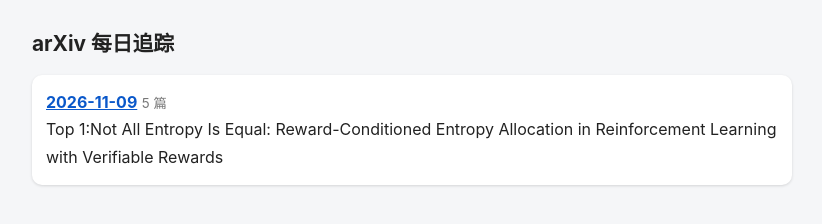
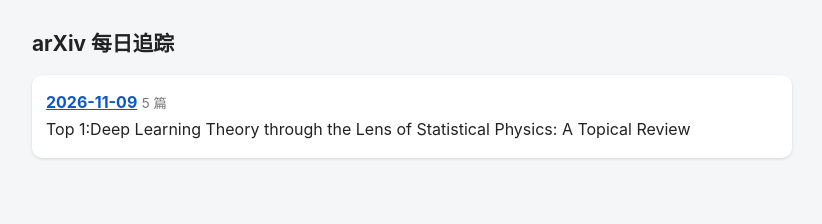
Before and after one commit to txyltop/arxiv-daily-paper, a plain HTML site: page index.html in a window 1280 px wide. Shown: the whole page, without its empty margins (228-1050 px from the left). Drawn offline with Linux system fonts and the light colour scheme.

Commit message:
update index.html

```diff
--- a/index.html
+++ b/index.html
@@ -5,4 +5,4 @@
 .pA{background:#d1f0d8}.pB{background:#fff1c2}.pC{background:#e5e5e5}.pri{display:inline-block;border-radius:4px;padding:0 8px;font-weight:700;margin-right:6px}
 .top{border-left:5px solid #e67e22;background:#fff8ef}.f b{display:block;color:#555;font-size:.85em;margin-top:.6em}
 .btn{display:inline-block;background:#0a58ca;color:#fff;border-radius:6px;padding:6px 14px;margin-top:8px;text-decoration:none}
-details{margin-top:8px}summary{cursor:pointer;color:#0a58ca}small{color:#777}</style></head><body><div class='w'><h1>arXiv 每日追踪</h1><div class='card'><a href='2026-11-09.html'><b>2026-11-09</b></a> <small>5 篇</small><br>Top 1:Not All Entropy Is Equal: Reward-Conditioned Entropy Allocation in Reinforcement Learning with Verifiable Rewards</div></div></body></html>
+details{margin-top:8px}summary{cursor:pointer;color:#0a58ca}small{color:#777}</style></head><body><div class='w'><h1>arXiv 每日追踪</h1><div class='card'><a href='2026-11-09.html'><b>2026-11-09</b></a> <small>5 篇</small><br>Top 1:Deep Learning Theory through the Lens of Statistical Physics: A Topical Review</div></div></body></html>
```
